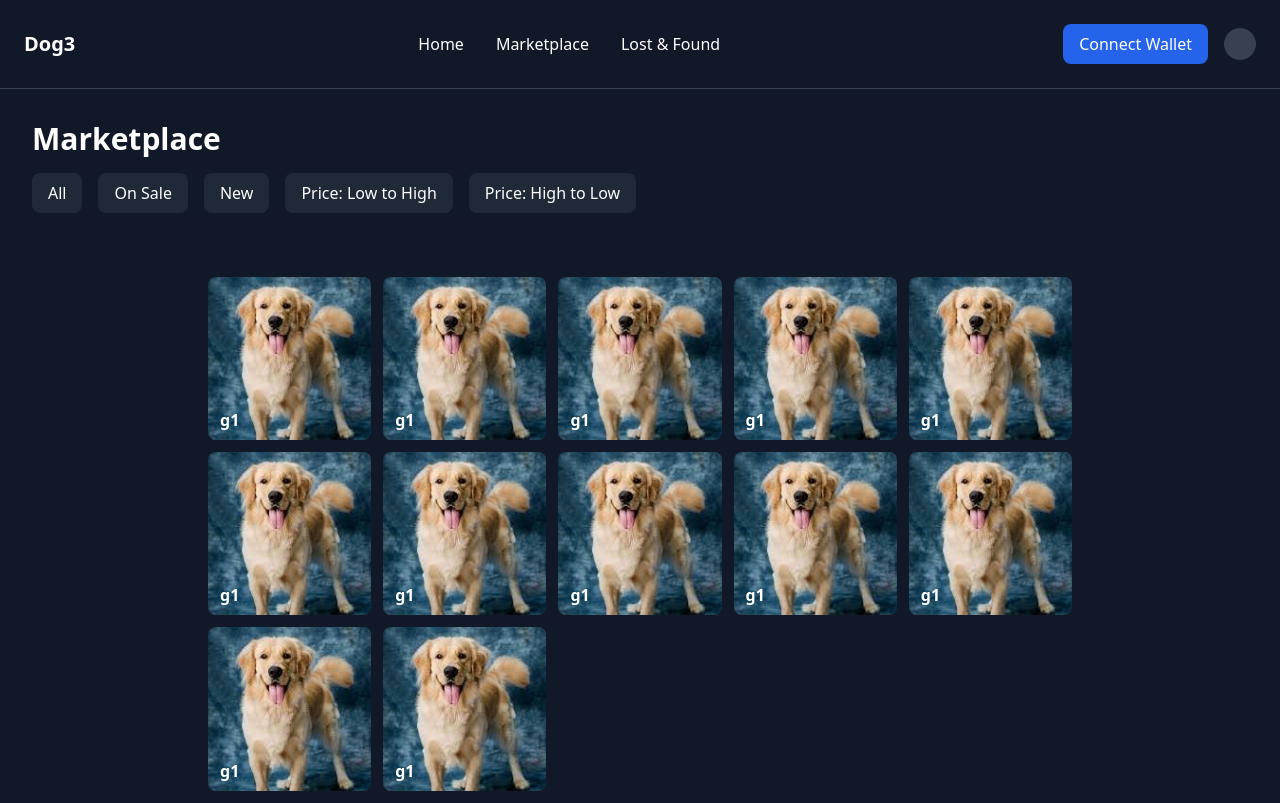
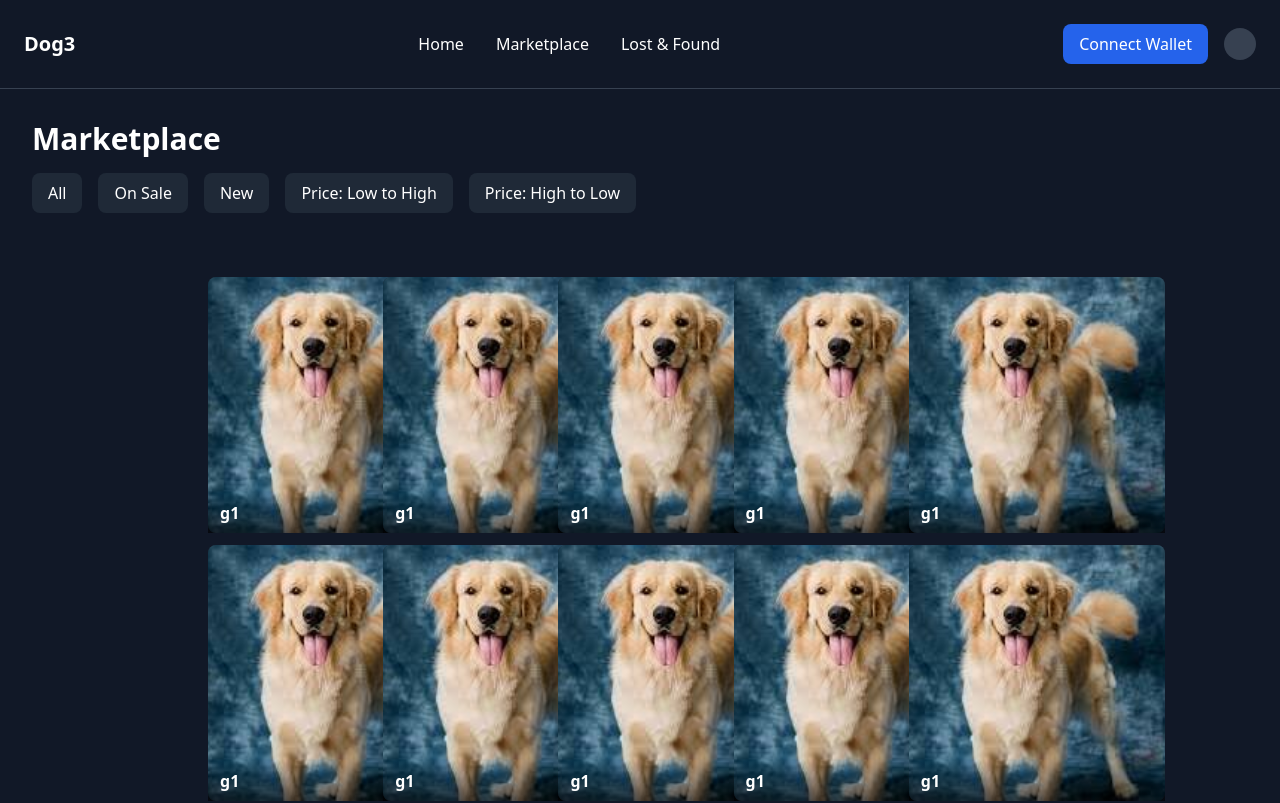
Before and after one commit to aii23/dog3, a Next.js app: page /marketplace in a window 1280 px wide. Shown: the top 803 px of the page. Built offline with nearby package versions, Linux system fonts and the light colour scheme.

Commit message:
Added rotation to dog cards(god bless ChatGPT)

```diff
--- a/components/dog_card.tsx
+++ b/components/dog_card.tsx
@@ -1,3 +1,4 @@
+import { useState } from 'react';
 import Image from 'next/image';
 
 type DogCardProps = {
@@ -6,9 +7,38 @@ type DogCardProps = {
 };
 
 export default function DogCard({ src, name }: DogCardProps) {
+  const [isHovered, setIsHovered] = useState(false);
+
+  const handleMouseEnter = () => {
+    setIsHovered(true);
+  };
+
+  const handleMouseLeave = () => {
+    setIsHovered(false);
+  };
+
   return (
-    <div className="bg-gray-800 rounded-lg flex items-center justify-center">
-      <div className="w-full h-0 pb-[100%] relative">
+    <div
+      className="relative w-64 h-64 bg-gray-800 rounded-lg cursor-pointer"
+      onMouseEnter={handleMouseEnter}
+      onMouseLeave={handleMouseLeave}
+      style={{ perspective: '1000px' }} // Adds 3D perspective to the container
+    >
+      {/* Inner content wrapper */}
+      <div
+        className={`relative w-full h-full transition-transform duration-700 ease-in-out ${
+          isHovered ? 'transform rotate-y-180' : ''
+        }`}
+        style={{
+          transformStyle: 'preserve-3d',
+          transform: isHovered ? 'rotateY(180deg)' : 'rotateY(0deg)',
+        }} // Needed for 3D effect
+      >
+        {/* Front Side (Dog Image) */}
+        <div
+          className="absolute w-full h-full"
+          style={{ backfaceVisibility: 'hidden', transform: 'rotateY(0deg)' }} // Ensures the front side is not rotated
+        >
           <Image
             src={src}
             alt={name}
@@ -16,9 +46,27 @@ export default function DogCard({ src, name }: DogCardProps) {
             objectFit="cover"
             className="rounded-lg"
           />
-        <h2 className="absolute bottom-0 left-0 w-full text-white text-left pl-3 py-2 font-semibold">
+          <h2 className="absolute bottom-0 left-0 w-full text-white text-left pl-3 py-2 font-semibold bg-gradient-to-t from-black/60 to-transparent">
             {name}
           </h2>
+        </div>
+
+        {/* Back Side (Dog Info) */}
+        <div
+          className="absolute w-full h-full bg-gray-800 rounded-lg flex items-center justify-center"
+          style={{
+            backfaceVisibility: 'hidden',
+            transform: 'rotateY(180deg)', // Rotate the back side by 180 degrees
+          }}
+        >
+          <div className="text-white p-4 text-center">
+            <h2 className="font-semibold text-xl">{name}</h2>
+            <p className="mt-2 text-sm">
+              {/* More information about the dog */}
+              This is some additional information about {name}.
+            </p>
+          </div>
+        </div>
       </div>
     </div>
   );
--- a/components/interfaces/Dog.ts
+++ b/components/interfaces/Dog.ts
@@ -1,6 +1,9 @@
 export interface Dog {
   src: string;
   name: string;
+  age: string;
+  sex: string;
+  breed: string;
 }
 
 export interface DogTransactionParams {
--- a/components/mock/mocked_data.ts
+++ b/components/mock/mocked_data.ts
@@ -1,11 +1,25 @@
 import { Dog, DogTransactionParams } from '../interfaces/Dog';
 
 export const my_mocked_dogs: Dog[] = [...Array(3)].map(() => {
-  return { src: '/dog1.png', name: 'g1' };
+  return {
+    src: '/dog1.png',
+    name: 'g1',
+    age: '' + Math.floor(Math.random() * 10) + 1, // Generate a random age between 1 and 10
+    breed: 'Unknown', // Set the breed as "Unknown"
+    color: 'Unknown', // Set the color as "Unknown"
+    sex: 'male',
+  };
 });
 
 export const mocked_dogs: Dog[] = [...Array(12)].map(() => {
-  return { src: '/dog1.png', name: 'g1' };
+  return {
+    src: '/dog1.png',
+    name: 'g1',
+    age: '' + Math.floor(Math.random() * 10) + 1, // Generate a random age between 1 and 10
+    breed: 'Unknown', // Set the breed as "Unknown"
+    color: 'Unknown', // Set the color as "Unknown"
+    sex: 'male',
+  };
 });
 
 export const mocked_transactions: DogTransactionParams[] = [
--- a/tailwind.config.ts
+++ b/tailwind.config.ts
@@ -8,10 +8,14 @@ const config: Config = {
   ],
   theme: {
     extend: {
-      backgroundImage: {
-        'gradient-radial': 'radial-gradient(var(--tw-gradient-stops))',
-        'gradient-conic':
-          'conic-gradient(from 180deg at 50% 50%, var(--tw-gradient-stops))',
+      keyframes: {
+        rotateY: {
+          '0%': { transform: 'rotateY(0deg)' },
+          '100%': { transform: 'rotateY(180deg)' },
+        },
+      },
+      animation: {
+        'rotate-y-180': 'rotateY 0.7s ease-in-out',
       },
     },
   },
```
Lines whose indentation alone changed are shown as unchanged.
